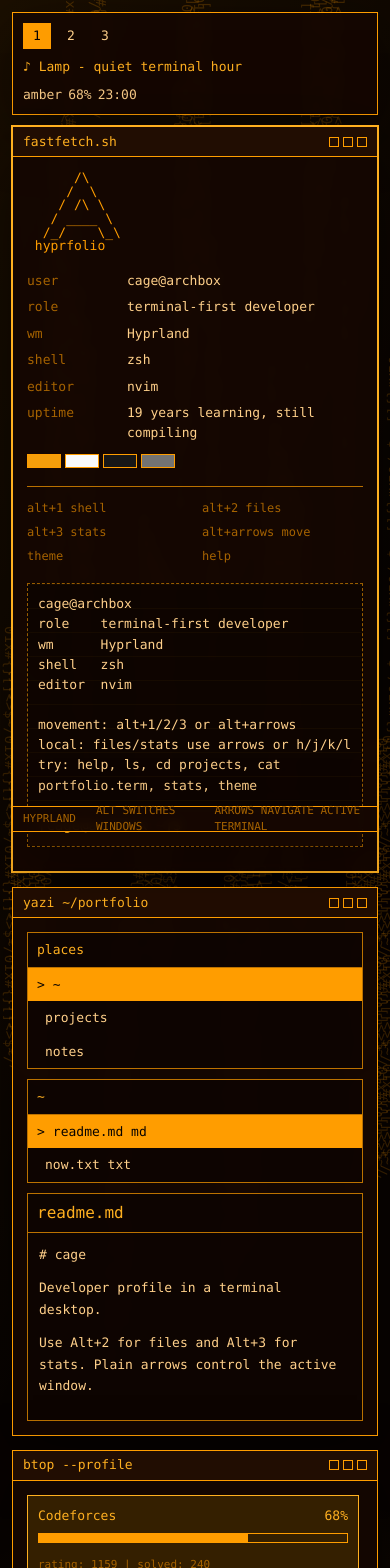
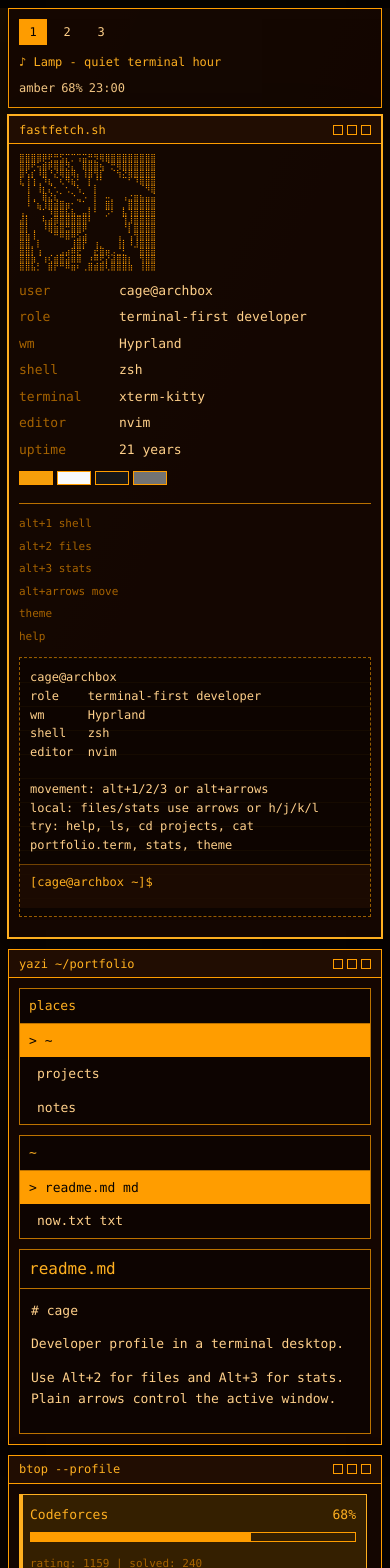
Before and after one commit to L0calised/portfolio, a React (Vite) app: page / in a window 390 px wide. Shown: the top 1568 px of the page. Built offline with nearby package versions, Linux system fonts and the light colour scheme.

Commit message:
Stage 0.3

```diff
--- a/index.html
+++ b/index.html
@@ -2,7 +2,7 @@
 <html lang="en">
   <head>
     <meta charset="UTF-8" />
-    <link rel="icon" type="image/svg+xml" href="/favicon.svg" />
+    <link rel="icon" type="image/svg+xml" href="public/favicon2.webp" />
     <meta name="viewport" content="width=device-width, initial-scale=1.0" />
     <title>my-portfolio</title>
   </head>
--- a/src/App.jsx
+++ b/src/App.jsx
@@ -1,4 +1,4 @@
-import { useCallback, useEffect, useRef, useState } from 'react'
+import { useCallback, useEffect, useLayoutEffect, useRef, useState } from 'react'
 
 const panes = ['shell', 'files', 'stats']
 const commandNames = [
@@ -30,8 +30,9 @@ const profile = {
   role: 'terminal-first developer',
   wm: 'Hyprland',
   shell: 'zsh',
+  terminal: "xterm-kitty",
   editor: 'nvim',
-  uptime: '19 years learning, still compiling',
+  uptime: '21 years',
   palette: ['#f59e0b', '#f8fafc', '#171717', '#737373'],
 }
 
@@ -294,6 +295,7 @@ function App() {
   const [expandedStat, setExpandedStat] = useState(0)
   const [theme, setTheme] = useState('amber')
   const meterListRef = useRef(null)
+  const inputRef = useRef(null)
 
   const activeFolder = tree[folderIndex]
   const activeFile = activeFolder.files[Math.min(fileIndex, activeFolder.files.length - 1)]
@@ -508,7 +510,11 @@ function App() {
 
   const moveStats = useCallback((direction) => {
     if (direction === 'up' || direction === 'down') {
-      setStatIndex((current) => clamp(current + (direction === 'down' ? 1 : -1), 0, stats.length - 1))
+      setStatIndex((current) => {
+        const next = clamp(current + (direction === 'down' ? 1 : -1), 0, stats.length - 1)
+        setExpandedStat((expanded) => (expanded === null ? null : next))
+        return next
+      })
       return
     }
 
@@ -577,15 +583,60 @@ function App() {
     }
   }, [completeLine, history, historyIndex, line, runCommand])
 
+  const handleInputKeyDown = useCallback((event) => {
+    if (event.key === 'Tab' || event.key === 'Enter' || event.key === 'ArrowUp' || event.key === 'ArrowDown') {
+      handleShellKey(event)
+      return
+    }
+
+    if (event.key === 'Backspace' || event.key === 'Delete') {
+      setCompletionOptions([])
+      setCompletionCycle(null)
+    }
+  }, [handleShellKey])
+
+  const handleInputChange = useCallback((event) => {
+    setCompletionOptions([])
+    setCompletionCycle(null)
+    setLine(event.target.value)
+  }, [])
+
+  useLayoutEffect(() => {
+    if ('scrollRestoration' in window.history) {
+      window.history.scrollRestoration = 'manual'
+    }
+
+    const resetScroll = () => {
+      window.scrollTo(0, 0)
+      document.documentElement.scrollTop = 0
+      document.body.scrollTop = 0
+    }
+
+    resetScroll()
+    requestAnimationFrame(resetScroll)
+    const timeout = window.setTimeout(resetScroll, 120)
+    const lateTimeout = window.setTimeout(resetScroll, 450)
+    window.addEventListener('pageshow', resetScroll)
+
+    return () => {
+      window.clearTimeout(timeout)
+      window.clearTimeout(lateTimeout)
+      window.removeEventListener('pageshow', resetScroll)
+    }
+  }, [])
+
   useEffect(() => {
     const selectedMeter = meterListRef.current?.querySelector('.meter.selected')
-    selectedMeter?.scrollIntoView({ block: 'nearest' })
+    scrollChildIntoContainer(meterListRef.current, selectedMeter)
   }, [statIndex])
 
   useEffect(() => {
     const onKeyDown = (event) => {
+      if (event.defaultPrevented) return
+
       const arrowDirection = getArrowDirection(event.key)
       const localDirection = getLocalDirection(event.key)
+      const isPromptInput = event.target === inputRef.current
 
       if (event.key === 'Tab') {
         event.preventDefault()
@@ -610,6 +661,8 @@ function App() {
         if (activeStat.href !== '#') window.open(activeStat.href, '_blank', 'noopener,noreferrer')
         return
       }
+
+      if (isPromptInput) return
 
       if (focusedPane === 'shell') {
         handleShellKey(event)
@@ -637,6 +690,25 @@ function App() {
     window.addEventListener('keydown', onKeyDown)
     return () => window.removeEventListener('keydown', onKeyDown)
   }, [activeStat.href, focusedPane, handleShellKey, moveFiles, moveStats])
+
+  useEffect(() => {
+    const onWheel = (event) => {
+      if (!window.matchMedia('(max-width: 980px)').matches) return
+      const scrollPane = event.target.closest('.meter-list, .stat-detail')
+
+      if (scrollPane && canScrollInDirection(scrollPane, event.deltaY)) {
+        return
+      }
+
+      if (!event.target.closest('.window-body, .shell-output, .file-column, .preview, .meter-list, .stat-detail')) return
+
+      event.preventDefault()
+      window.scrollBy({ top: event.deltaY, left: 0, behavior: 'auto' })
+    }
+
+    window.addEventListener('wheel', onWheel, { passive: false })
+    return () => window.removeEventListener('wheel', onWheel)
+  }, [])
 
   const desktopClass = theme === 'amber' ? 'theme-amber' : 'theme-paper'
 
@@ -668,6 +740,10 @@ function App() {
             currentLine={line}
             completionOptions={completionOptions}
             completionIndex={completionCycle?.index ?? null}
+            inputRef={inputRef}
+            onInputChange={handleInputChange}
+            onInputKeyDown={handleInputKeyDown}
+            onInputFocus={() => setFocusedPane('shell')}
           />
         </TerminalWindow>
 
@@ -744,16 +820,17 @@ function App() {
               {expandedStat === null ? (
                 <p>right arrow expands the selected row</p>
               ) : (
-                <>
+                <div key={expandedStat}>
                   <div className="big-number">{stats[expandedStat].value}</div>
                   <h2>{stats[expandedStat].name}</h2>
+                  <p className="stat-meta">{stats[expandedStat].meta}</p>
                   {stats[expandedStat].lines.map((item) => (
                     <p key={item}>- {item}</p>
                   ))}
                   <a href={stats[expandedStat].href} target="_blank" rel="noreferrer" tabIndex={-1}>
                     open with enter / alt+o
                   </a>
-                </>
+                </div>
               )}
             </section>
           </div>
@@ -821,18 +898,28 @@ function Fastfetch() {
   return (
     <section className="fastfetch">
       <pre aria-hidden="true">
-{`      /\\
-     /  \\
-    / /\\ \\
-   / ____ \\
-  /_/    \\_\\
- hyprfolio`}
+{`⣿⣿⣿⣿⡿⢟⣛⣫⡍⡉⢩⣭⣛⡻⢿⣿⣿⣿⣿⣿⣿⣿⣿⣿
+⣿⣿⠟⢥⣾⡿⣿⣿⡻⡄⠀⣿⣿⣿⢦⠈⡛⢿⣿⣿⣿⣿⣿⣿
+⣿⢣⡎⠸⣿⠘⡜⢿⣿⢿⡄⢸⣿⢻⡏⠀⠈⢳⠝⢿⣿⣿⣿⣿
+⣇⢸⢱⢀⠹⣆⠈⢆⠻⣦⠂⠀⡇⠘⠃⠀⠀⠀⠉⠃⠹⣿⣿⣿
+⠈⢸⠈⢸⡆⡌⢂⠀⢂⠈⢣⠀⠁⡇⠀⠀⠀⠀⠀⠀⠀⠈⠻⣿
+⠀⢸⢀⠀⣿⣜⣆⠁⠀⠑⣀⠡⠀⡇⠀⠤⡀⠀⢠⣐⣶⣦⣤⣬
+⠀⠸⠈⣦⢸⣿⣾⣿⣶⠂⠈⠁⡀⡇⠀⣿⡇⠀⡀⣿⣿⣿⣿⣿
+⢠⡀⠀⠈⠁⠹⣿⣿⣧⣧⣀⣤⡇⠃⠀⡩⠃⠀⣧⢹⣿⣿⣿⣿
+⣼⡇⠀⠀⢧⣴⣿⣿⣿⣿⣿⣿⠇⠀⠀⠀⠀⠀⢹⣸⣿⣿⣿⣿
+⣿⡇⢀⠀⠸⣿⣷⣿⣛⣿⣿⡿⠀⠀⠀⠀⠀⠀⠘⡇⣿⣿⣿⣿
+⣿⣷⢸⠀⠀⠈⠛⠿⣿⠿⣫⣴⠀⠀⠀⠀⠀⢠⠀⢡⢻⣿⣿⣿
+⣿⣿⡀⡇⠀⠀⠀⠀⠀⢸⣿⡟⠀⢰⡀⠀⠀⢸⡇⠸⣸⣿⣿⣿
+⣿⣿⡇⢰⠀⠀⠀⣠⣴⠿⣟⠁⠀⣞⣿⡶⡠⣈⡃⠀⠀⣿⣿⣿
+⣿⣿⣷⠈⢰⢎⣾⣿⣵⣿⣿⠀⠰⠿⢟⡜⣼⣿⣿⡆⠀⢻⣿⣿
+⣿⣿⣧⡃⠀⣿⡟⠛⠿⣶⠆⢀⣿⣾⣿⢇⣿⣿⣿⣷⠀⢸⣿⣿`}
       </pre>
       <div>
         <Info label="user" value={`${profile.user}@${profile.host}`} />
         <Info label="role" value={profile.role} />
         <Info label="wm" value={profile.wm} />
         <Info label="shell" value={profile.shell} />
+        <Info label="terminal" value={profile.terminal} />
         <Info label="editor" value={profile.editor} />
         <Info label="uptime" value={profile.uptime} />
         <div className="swatches">
@@ -854,7 +941,16 @@ function Info({ label, value }) {
   )
 }
 
-function ShellOutput({ lines, currentLine, completionOptions, completionIndex }) {
+function ShellOutput({
+  lines,
+  currentLine,
+  completionOptions,
+  completionIndex,
+  inputRef,
+  onInputChange,
+  onInputFocus,
+  onInputKeyDown,
+}) {
   const outputRef = useRef(null)
 
   useEffect(() => {
@@ -864,7 +960,7 @@ function ShellOutput({ lines, currentLine, completionOptions, completionIndex })
   }, [lines, currentLine, completionOptions])
 
   return (
-    <div className="shell-output" ref={outputRef}>
+    <div className="shell-output" onClick={() => inputRef.current?.focus()} ref={outputRef}>
       {lines.map((item, index) => (
         item === ''
           ? <br key={`${item}-${index}`} />
@@ -872,8 +968,20 @@ function ShellOutput({ lines, currentLine, completionOptions, completionIndex })
       ))}
       <div className="prompt-line">
         <span className="prompt">{shellPrompt}</span>
-        <span className="typed">{currentLine}</span>
-        <span className="cursor" />
+        <input
+          ref={inputRef}
+          aria-label="Terminal command"
+          autoCapitalize="none"
+          autoComplete="off"
+          autoCorrect="off"
+          className="terminal-input"
+          inputMode="text"
+          onChange={onInputChange}
+          onFocus={onInputFocus}
+          onKeyDown={onInputKeyDown}
+          spellCheck="false"
+          value={currentLine}
+        />
       </div>
       {completionOptions.length > 0 && (
         <div className="completion-menu">
@@ -891,7 +999,7 @@ function FileColumn({ label, active, items, selected, onSelect }) {
 
   useEffect(() => {
     const selectedItem = columnRef.current?.querySelector('.selected')
-    selectedItem?.scrollIntoView({ block: 'nearest' })
+    scrollChildIntoContainer(columnRef.current, selectedItem)
   }, [selected])
 
   return (
@@ -991,6 +1099,28 @@ function formatCompletion(cycle, option) {
   return `${cycle.hasLeadingSpace ? ' ' : ''}${option}${cycle.trailingSpace ? ' ' : ''}`
 }
 
+function scrollChildIntoContainer(container, child) {
+  if (!container || !child) return
+
+  const containerRect = container.getBoundingClientRect()
+  const childRect = child.getBoundingClientRect()
+
+  if (childRect.top < containerRect.top) {
+    container.scrollTop -= containerRect.top - childRect.top
+  } else if (childRect.bottom > containerRect.bottom) {
+    container.scrollTop += childRect.bottom - containerRect.bottom
+  }
+}
+
+function canScrollInDirection(element, deltaY) {
+  if (!element || element.scrollHeight <= element.clientHeight) return false
+
+  if (deltaY < 0) return element.scrollTop > 0
+  if (deltaY > 0) return element.scrollTop + element.clientHeight < element.scrollHeight - 1
+
+  return false
+}
+
 function clamp(value, min, max) {
   return Math.min(Math.max(value, min), max)
 }
--- a/src/index.css
+++ b/src/index.css
@@ -22,6 +22,13 @@ body,
   min-width: 320px;
   min-height: 100vh;
   margin: 0;
+  padding: 0;
+}
+
+html {
+  scroll-behavior: auto;
+  overflow-anchor: none;
+  overscroll-behavior-y: auto;
 }
 
 button,
@@ -57,7 +64,7 @@ a:focus-visible {
   --text: #ffd08a;
   --hard: #ffb020;
   position: relative;
-  min-height: 100vh;
+  min-height: 100dvh;
   overflow: hidden;
   background:
     radial-gradient(circle at 65% 80%, rgba(255, 157, 0, 0.12), transparent 28%),
@@ -255,6 +262,7 @@ a:focus-visible {
   flex: 1;
   overflow: auto;
   padding: 14px;
+  overscroll-behavior: contain;
 }
 
 .shell-window .window-body {
@@ -264,16 +272,26 @@ a:focus-visible {
 
 .fastfetch {
   display: grid;
-  grid-template-columns: minmax(9rem, 12rem) minmax(0, 1fr);
+  grid-template-columns: minmax(0, clamp(9rem, 38%, 18rem)) minmax(0, 1fr);
   gap: 18px;
   align-items: start;
+  min-width: 0;
+  overflow: hidden;
 }
 
 .fastfetch pre {
+  max-width: 100%;
+  max-height: min(34vh, 18rem);
   margin: 0;
+  overflow: hidden;
   color: var(--fg);
-  font-size: 13px;
-  line-height: 1.05;
+  font-size: clamp(8px, 0.78vw, 13px);
+  line-height: 1;
+  white-space: pre;
+}
+
+.fastfetch > div {
+  min-width: 0;
 }
 
 .info-row {
@@ -289,8 +307,10 @@ a:focus-visible {
 }
 
 .info-row b {
+  min-width: 0;
   color: var(--text);
   font-weight: 500;
+  overflow-wrap: anywhere;
 }
 
 .swatches {
@@ -326,6 +346,8 @@ a:focus-visible {
   margin: 18px 0 10px;
   border: 1px dashed color-mix(in srgb, var(--fg) 58%, transparent);
   overflow: auto;
+  -webkit-overflow-scrolling: touch;
+  overscroll-behavior: contain;
   padding: 10px 10px 0;
   background:
     linear-gradient(color-mix(in srgb, var(--fg) 4%, transparent) 1px, transparent 1px),
@@ -386,23 +408,21 @@ a:focus-visible {
   color: var(--hard);
 }
 
-.typed {
-  min-width: 1ch;
+.terminal-input {
+  min-width: 0;
+  flex: 1;
+  border: 0;
+  border-radius: 0;
+  background: transparent;
   color: var(--text);
+  caret-color: var(--fg);
+  outline: 0;
+  padding: 0;
   white-space: pre;
 }
 
-.cursor {
-  width: 9px;
-  height: 18px;
-  background: var(--fg);
-  animation: blink 1s steps(1) infinite;
-}
-
-@keyframes blink {
-  50% {
-    opacity: 0;
-  }
+.terminal-input:focus {
+  outline: 0;
 }
 
 .file-manager {
@@ -424,6 +444,8 @@ a:focus-visible {
 .file-column {
   min-height: 0;
   overflow: auto;
+  -webkit-overflow-scrolling: touch;
+  overscroll-behavior: contain;
   font-size: 13px;
 }
 
@@ -453,6 +475,8 @@ a:focus-visible {
 
 .preview {
   overflow: auto;
+  -webkit-overflow-scrolling: touch;
+  overscroll-behavior: contain;
 }
 
 .preview div {
@@ -479,7 +503,9 @@ a:focus-visible {
   gap: 8px;
   min-height: 0;
   overflow: auto;
-  padding-right: 4px;
+  -webkit-overflow-scrolling: touch;
+  overscroll-behavior: contain;
+  padding: 0 4px 2px 0;
 }
 
 .meter {
@@ -489,6 +515,7 @@ a:focus-visible {
 .meter.selected {
   border-color: var(--hard);
   background: color-mix(in srgb, var(--fg) 18%, var(--bg));
+  box-shadow: inset 3px 0 0 var(--hard);
 }
 
 .meter-head {
@@ -519,6 +546,8 @@ a:focus-visible {
 .stat-detail {
   padding: 12px;
   overflow: auto;
+  -webkit-overflow-scrolling: touch;
+  overscroll-behavior: contain;
 }
 
 .big-number {
@@ -541,6 +570,10 @@ a:focus-visible {
   color: var(--text);
   font-size: 13px;
   line-height: 1.5;
+}
+
+.stat-detail .stat-meta {
+  color: var(--muted);
 }
 
 .stat-detail a {
@@ -570,15 +603,54 @@ a:focus-visible {
 }
 
 @media (max-width: 980px) {
+  html,
+  body,
+  #root {
+    min-height: 100%;
+    overflow-x: hidden;
+  }
+
   .desktop {
-    overflow: auto;
+    min-height: 100dvh;
+    overflow: visible;
+    padding-bottom: 12px;
+    background:
+      linear-gradient(115deg, rgba(255, 157, 0, 0.06), transparent 42%),
+      var(--bg);
+  }
+
+  .theme-paper {
+    background:
+      linear-gradient(115deg, rgba(36, 34, 29, 0.06), transparent 46%),
+      var(--bg);
+  }
+
+  .desktop::before {
+    display: none;
+  }
+
+  .desktop::after {
+    display: none;
+  }
+
+  .matrix-rain {
+    display: none;
+  }
+
+  .top-bar,
+  .status-bar,
+  .terminal-window {
+    box-shadow: 0 8px 24px rgba(0, 0, 0, 0.32);
+    backdrop-filter: none;
   }
 
   .top-bar {
     grid-template-columns: 1fr;
     height: auto;
+    margin: 8px;
     gap: 8px;
     padding: 10px;
+    font-size: 12px;
   }
 
   .top-bar .song,
@@ -590,8 +662,9 @@ a:focus-visible {
     grid-template-columns: 1fr;
     grid-template-rows: none;
     height: auto;
-    min-height: calc(100vh - 92px);
-    padding-bottom: 48px;
+    min-height: 0;
+    gap: 10px;
+    padding: 0 8px 8px;
   }
 
   .shell-window {
@@ -599,7 +672,7 @@ a:focus-visible {
   }
 
   .terminal-window {
-    min-height: 380px;
+    min-height: auto;
   }
 
   .file-manager,
@@ -608,14 +681,107 @@ a:focus-visible {
     grid-template-columns: 1fr;
   }
 
+  .window-title {
+    height: 28px;
+    font-size: 12px;
+  }
+
+  .window-body {
+    padding: 10px;
+    overflow: visible;
+    overscroll-behavior: auto;
+  }
+
+  .fastfetch {
+    gap: 10px;
+  }
+
+  .fastfetch pre {
+    max-height: 30dvh;
+    font-size: clamp(7px, 2vw, 10px);
+  }
+
+  .hint-grid {
+    grid-template-columns: 1fr;
+    font-size: 11px;
+  }
+
+  .shell-output {
+    height: auto;
+    max-height: none;
+    min-height: 260px;
+    margin-top: 12px;
+    overflow: visible;
+    overscroll-behavior: auto;
+    font-size: 12px;
+  }
+
+  .prompt-line {
+    align-items: flex-start;
+    gap: 6px;
+    font-size: 12px;
+  }
+
+  .prompt {
+    flex: 0 0 auto;
+  }
+
+  .terminal-input {
+    min-height: 24px;
+    font-size: 16px;
+  }
+
+  .file-manager,
+  .stats-layout {
+    min-height: 0;
+  }
+
+  .file-column,
+  .preview {
+    max-height: none;
+    overflow: visible;
+    overscroll-behavior: auto;
+  }
+
+  .meter-list,
+  .stat-detail {
+    max-height: 52dvh;
+    overflow: auto;
+    overscroll-behavior: contain;
+  }
+
+  .shell-output,
+  .file-column,
+  .preview {
+    -webkit-overflow-scrolling: auto;
+    touch-action: auto;
+  }
+
+  .meter-list,
+  .stat-detail {
+    -webkit-overflow-scrolling: touch;
+    touch-action: pan-y;
+  }
+
+  .completion-menu {
+    grid-template-columns: repeat(auto-fit, minmax(6.5rem, 1fr));
+    font-size: 12px;
+  }
+
   .status-bar {
-    position: fixed;
+    position: relative;
+    right: auto;
+    bottom: auto;
+    left: auto;
+    margin: 0 8px;
+    justify-content: flex-start;
+    overflow-x: auto;
+    white-space: nowrap;
   }
 }
 
 @media (prefers-reduced-motion: reduce) {
-  .matrix-rain span,
-  .cursor {
+  .matrix-rain span {
     animation: none;
   }
 }
```
Also changed, not shown: public/favicon2.webp (added).
